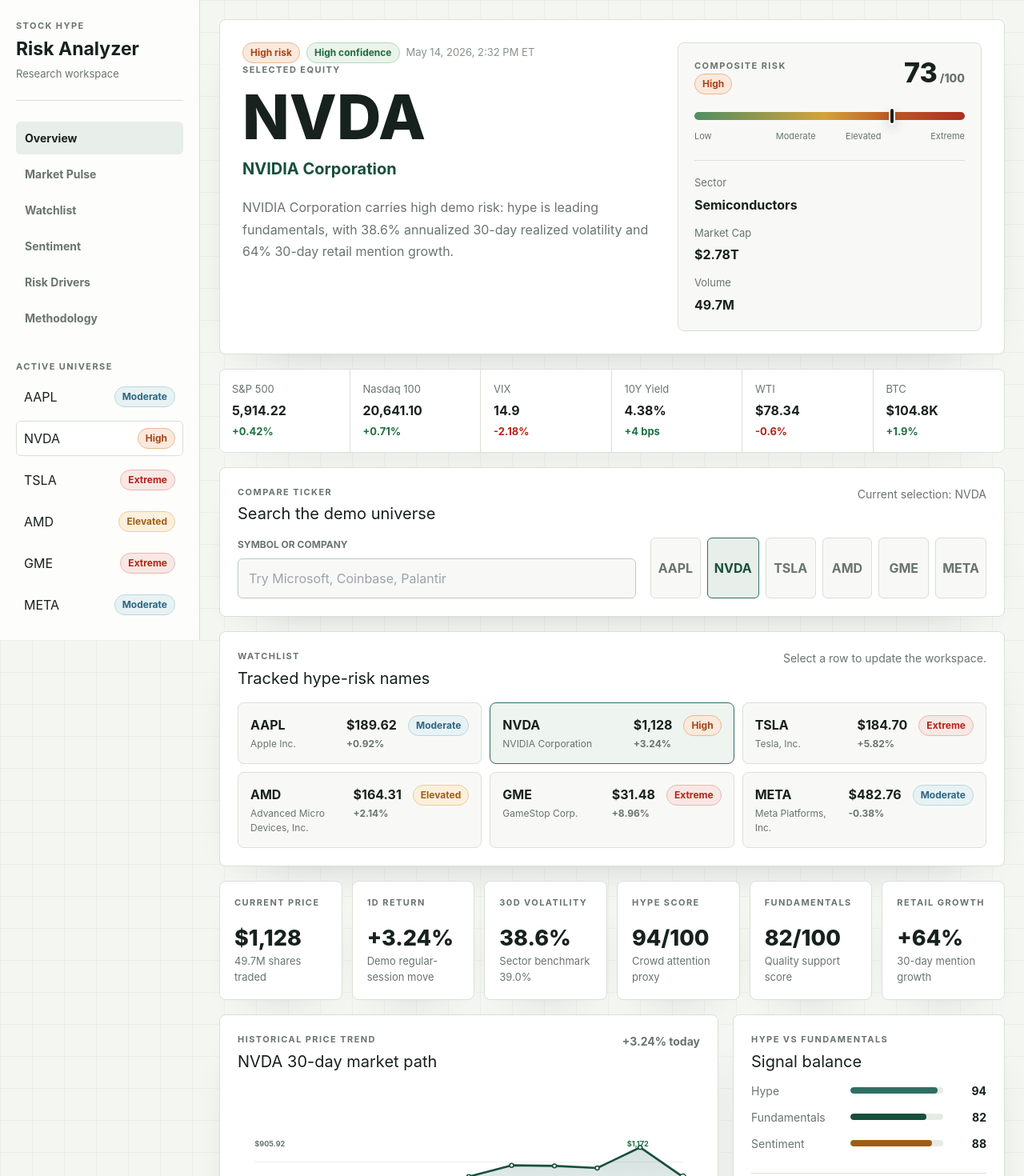
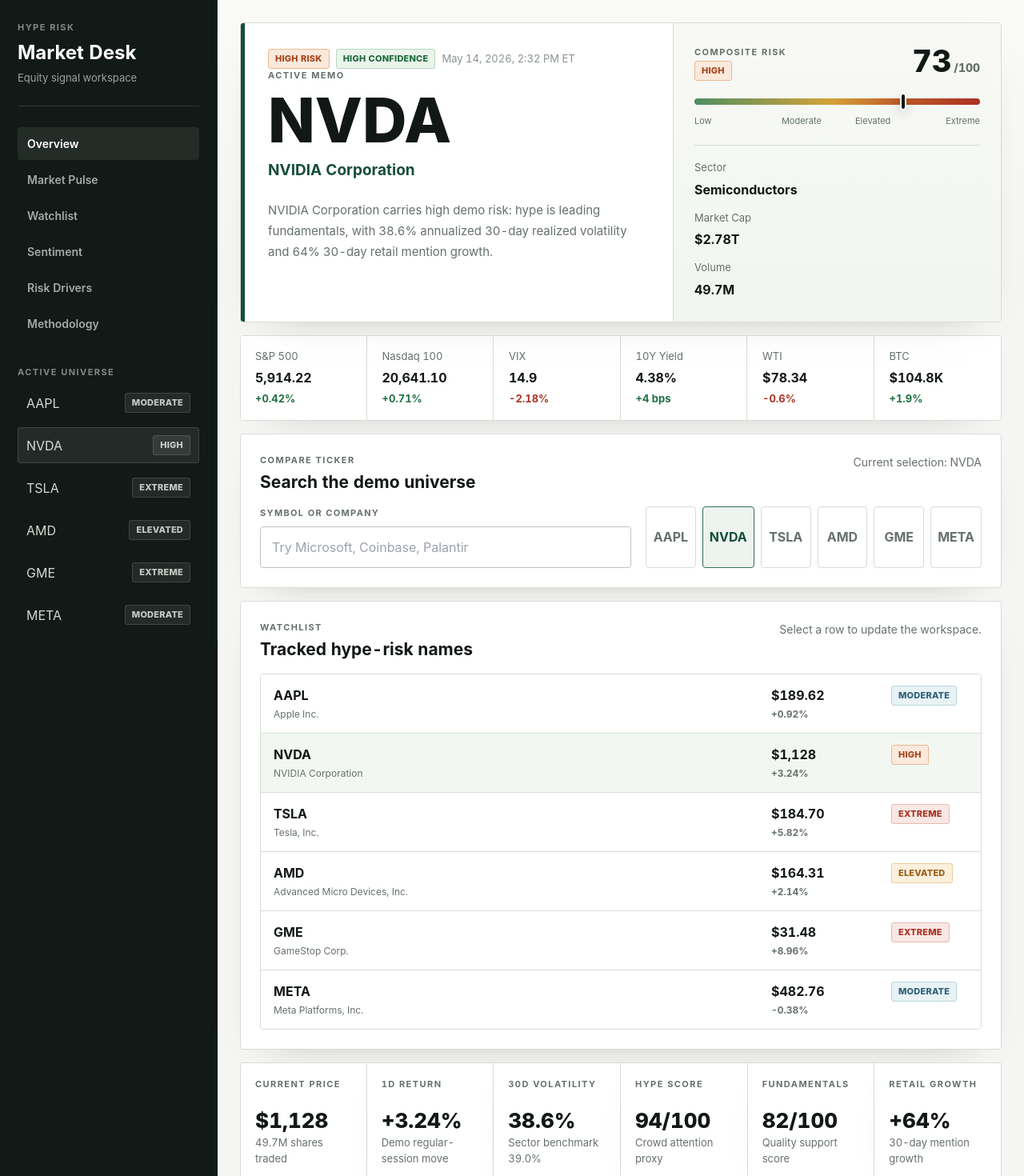
Before and after one commit to yanxinlii/stock-hype-risk-analyzer, a React (Vite) app: page / in a window 1280 px wide. Shown: the top 1470 px of the page at 80% size. Built offline with nearby package versions, Linux system fonts and the light colour scheme; the HTML template or start-up script is replaced by a standard one.

Commit message:
Refine market desk visual system

```diff
--- a/src/App.tsx
+++ b/src/App.tsx
@@ -380,9 +380,9 @@
     <div className="app-shell">
       <aside className="sidebar">
         <div className="brand-block">
-          <p>Stock Hype</p>
-          <h1>Risk Analyzer</h1>
-          <span>Research workspace</span>
+          <p>Hype Risk</p>
+          <h1>Market Desk</h1>
+          <span>Equity signal workspace</span>
         </div>
 
         <nav className="side-nav" aria-label="Dashboard sections">
@@ -421,7 +421,7 @@
                 <span className={confidenceClass(selected.confidence)}>{selected.confidence}</span>
                 <span className="timestamp">{selected.lastUpdated}</span>
               </div>
-              <p className="eyebrow">Selected Equity</p>
+              <p className="eyebrow">Active Memo</p>
               <h2>{selected.symbol}</h2>
               <p className="company-name">{selected.companyName}</p>
               <p className="hero-summary">{selected.riskSummary}</p>
--- a/src/index.css
+++ b/src/index.css
@@ -3,23 +3,27 @@
 @tailwind utilities;
 
 :root {
-  --canvas: #f4f6f2;
+  --canvas: #f5f6f3;
   --surface: #ffffff;
   --surface-soft: #f8f9f6;
-  --ink: #17211d;
-  --muted: #69746f;
-  --faint: #87928b;
-  --border: #d9dfd6;
-  --border-strong: #bfc9c0;
-  --forest: #184f3d;
-  --accent: #2f6f63;
-  --blue: #2c6683;
-  --amber: #a05d14;
-  --danger: #b42318;
-  --shadow: 0 22px 60px -48px rgba(23, 33, 29, 0.45);
+  --surface-tint: #eef2ed;
+  --ink: #121815;
+  --ink-soft: #28342f;
+  --muted: #66716c;
+  --faint: #8a948f;
+  --border: #d7ddd5;
+  --border-strong: #b9c4bb;
+  --nav: #111a16;
+  --forest: #174d3c;
+  --accent: #376c5d;
+  --blue: #2e617a;
+  --amber: #9b5d1c;
+  --danger: #a93425;
+  --shadow: 0 18px 50px -42px rgba(18, 24, 21, 0.5);
   font-family: Inter, ui-sans-serif, system-ui, -apple-system, BlinkMacSystemFont, "Segoe UI", sans-serif;
   color: var(--ink);
   background: var(--canvas);
+  font-variant-numeric: tabular-nums;
   font-synthesis: none;
   text-rendering: optimizeLegibility;
   -webkit-font-smoothing: antialiased;
@@ -38,11 +42,7 @@
   margin: 0;
   min-width: 320px;
   min-height: 100vh;
-  background:
-    linear-gradient(90deg, rgba(23, 33, 29, 0.03) 1px, transparent 1px),
-    linear-gradient(180deg, rgba(23, 33, 29, 0.03) 1px, transparent 1px),
-    var(--canvas);
-  background-size: 40px 40px;
+  background: linear-gradient(180deg, #fafbf8 0%, var(--canvas) 340px);
 }
 
 button,
@@ -60,9 +60,10 @@
 }
 
 .app-shell {
+  background: linear-gradient(90deg, var(--nav) 0 272px, transparent 272px);
   display: grid;
   min-height: 100vh;
-  grid-template-columns: 250px minmax(0, 1fr);
+  grid-template-columns: 272px minmax(0, 1fr);
 }
 
 .sidebar {
@@ -71,15 +72,15 @@
   display: flex;
   height: 100vh;
   flex-direction: column;
-  border-right: 1px solid var(--border);
-  background: rgba(255, 255, 255, 0.76);
-  padding: 24px 20px;
-  backdrop-filter: blur(16px);
+  border-right: 1px solid rgba(255, 255, 255, 0.1);
+  background: var(--nav);
+  color: #f4f7f2;
+  padding: 26px 22px;
 }
 
 .brand-block {
-  border-bottom: 1px solid var(--border);
-  padding-bottom: 22px;
+  border-bottom: 1px solid rgba(255, 255, 255, 0.13);
+  padding-bottom: 24px;
 }
 
 .brand-block p,
@@ -93,17 +94,22 @@
   text-transform: uppercase;
 }
 
+.brand-block p,
+.sidebar .label {
+  color: rgba(244, 247, 242, 0.5);
+}
+
 .brand-block h1 {
-  margin: 8px 0 6px;
-  color: var(--ink);
-  font-size: 23px;
-  font-weight: 740;
+  margin: 10px 0 6px;
+  color: #ffffff;
+  font-size: 24px;
+  font-weight: 720;
   letter-spacing: 0;
   line-height: 1.05;
 }
 
 .brand-block span {
-  color: var(--muted);
+  color: rgba(244, 247, 242, 0.62);
   font-size: 13px;
 }
 
@@ -114,19 +120,19 @@
 }
 
 .side-nav a {
-  border-radius: 6px;
-  color: var(--muted);
+  border-radius: 4px;
+  color: rgba(244, 247, 242, 0.65);
   font-size: 14px;
-  font-weight: 650;
-  padding: 10px 11px;
+  font-weight: 640;
+  padding: 10px 12px;
   text-decoration: none;
   transition: background 160ms ease, color 160ms ease;
 }
 
 .side-nav a:hover,
 .side-nav a[aria-current="page"] {
-  background: #e8eee9;
-  color: var(--ink);
+  background: rgba(255, 255, 255, 0.08);
+  color: #ffffff;
 }
 
 .sidebar-watch {
@@ -139,31 +145,37 @@
   align-items: center;
   background: transparent;
   border: 1px solid transparent;
-  border-radius: 6px;
-  color: var(--ink);
+  border-radius: 4px;
+  color: rgba(244, 247, 242, 0.86);
   display: flex;
   justify-content: space-between;
-  padding: 8px 9px;
+  padding: 9px 10px;
   text-align: left;
 }
 
 .sidebar-watch button:hover,
 .sidebar-watch button.is-active {
-  background: var(--surface);
-  border-color: var(--border);
+  background: rgba(255, 255, 255, 0.08);
+  border-color: rgba(255, 255, 255, 0.12);
+}
+
+.sidebar .risk-tag {
+  background: rgba(255, 255, 255, 0.08);
+  border-color: rgba(255, 255, 255, 0.12);
+  color: rgba(244, 247, 242, 0.78);
 }
 
 .workspace {
   min-width: 0;
-  padding: 24px;
+  padding: 28px;
 }
 
 .workspace-inner {
   display: flex;
   flex-direction: column;
-  gap: 18px;
+  gap: 16px;
   margin: 0 auto;
-  max-width: 1440px;
+  max-width: 1400px;
 }
 
 .hero-panel,
@@ -177,40 +189,54 @@
 }
 
 .hero-panel {
-  border-radius: 8px;
+  border-radius: 4px;
   display: grid;
-  gap: 24px;
-  grid-template-columns: minmax(0, 1fr) 380px;
-  padding: 28px;
+  gap: 30px;
+  grid-template-columns: minmax(0, 1fr) 410px;
+  overflow: hidden;
+  padding: 0;
+  position: relative;
+}
+
+.hero-panel::before {
+  background: var(--forest);
+  content: "";
+  inset: 0 auto 0 0;
+  position: absolute;
+  width: 5px;
 }
 
 .panel {
-  border-radius: 8px;
-  padding: 22px;
+  border-radius: 4px;
+  padding: 24px;
+}
+
+.hero-copy {
+  padding: 32px 0 32px 34px;
 }
 
 .hero-copy h2 {
   color: var(--ink);
-  font-size: clamp(42px, 6vw, 86px);
+  font-size: clamp(44px, 6vw, 82px);
   font-weight: 760;
   letter-spacing: 0;
-  line-height: 0.92;
-  margin: 16px 0 0;
+  line-height: 0.95;
+  margin: 12px 0 0;
 }
 
 .company-name {
   color: var(--forest);
-  font-size: 20px;
-  font-weight: 650;
-  margin: 14px 0 0;
+  font-size: 19px;
+  font-weight: 660;
+  margin: 12px 0 0;
 }
 
 .hero-summary {
   color: var(--muted);
-  font-size: 16px;
-  line-height: 1.72;
-  margin: 20px 0 0;
-  max-width: 760px;
+  font-size: 15px;
+  line-height: 1.74;
+  margin: 22px 0 0;
+  max-width: 720px;
 }
 
 .tag-row {
@@ -227,12 +253,12 @@
 
 .hero-context {
   align-self: stretch;
-  background: var(--surface-soft);
-  border: 1px solid var(--border);
-  border-radius: 8px;
+  background: linear-gradient(180deg, var(--surface-soft), #f2f5ef);
+  border-left: 1px solid var(--border);
+  border-radius: 0;
   display: grid;
   gap: 22px;
-  padding: 20px;
+  padding: 28px 26px;
 }
 
 .context-grid {
@@ -271,12 +297,14 @@
 .risk-tag,
 .quality-tag {
   border: 1px solid;
-  border-radius: 999px;
+  border-radius: 3px;
   display: inline-flex;
-  font-size: 12px;
-  font-weight: 720;
+  font-size: 11px;
+  font-weight: 760;
+  letter-spacing: 0.02em;
   line-height: 1;
-  padding: 6px 9px;
+  padding: 6px 8px;
+  text-transform: uppercase;
   width: fit-content;
 }
 
@@ -324,7 +352,7 @@
 
 .risk-gauge__score {
   color: var(--ink);
-  font-size: 34px;
+  font-size: 38px;
   font-weight: 760;
   line-height: 1;
   margin: 0;
@@ -339,7 +367,7 @@
 .risk-meter {
   background: linear-gradient(90deg, #4f8f62 0%, #d5a23a 48%, #bd5b26 72%, #ad3024 100%);
   border-radius: 999px;
-  height: 10px;
+  height: 8px;
   margin-top: 22px;
   position: relative;
 }
@@ -374,7 +402,7 @@
 }
 
 .market-strip {
-  border-radius: 8px;
+  border-radius: 4px;
   display: grid;
   gap: 1px;
   grid-template-columns: repeat(6, 1fr);
@@ -384,7 +412,7 @@
 .market-strip article {
   background: var(--surface);
   border-right: 1px solid var(--border);
-  padding: 15px;
+  padding: 16px 18px;
 }
 
 .market-strip article:last-child {
@@ -411,7 +439,8 @@
 
 .section-heading h2 {
   color: var(--ink);
-  font-size: 20px;
+  font-size: 21px;
+  font-weight: 720;
   line-height: 1.2;
   margin: 7px 0 0;
 }
@@ -442,19 +471,20 @@
 .search-field label {
   color: var(--muted);
   display: block;
-  font-size: 12px;
+  font-size: 11px;
   font-weight: 720;
   margin-bottom: 8px;
+  letter-spacing: 0.12em;
   text-transform: uppercase;
 }
 
 .search-field input {
-  background: var(--surface-soft);
+  background: #ffffff;
   border: 1px solid var(--border-strong);
-  border-radius: 6px;
+  border-radius: 4px;
   color: var(--ink);
   outline: none;
-  padding: 12px 13px;
+  padding: 13px 14px;
   width: 100%;
 }
 
@@ -466,7 +496,7 @@
 .search-results {
   background: var(--surface);
   border: 1px solid var(--border);
-  border-radius: 8px;
+  border-radius: 4px;
   box-shadow: 0 20px 50px -30px rgba(23, 33, 29, 0.45);
   margin-top: 8px;
   overflow: hidden;
@@ -508,9 +538,9 @@
 }
 
 .quick-tickers button {
-  background: var(--surface-soft);
+  background: #ffffff;
   border: 1px solid var(--border);
-  border-radius: 6px;
+  border-radius: 4px;
   color: var(--muted);
   font-weight: 720;
   padding: 12px 8px;
@@ -518,26 +548,37 @@
 
 .quick-tickers button:hover,
 .quick-tickers button.is-active {
-  background: #e8eee9;
+  background: #edf3ee;
   border-color: var(--accent);
   color: var(--forest);
 }
 
 .metric-grid {
   display: grid;
-  gap: 12px;
+  gap: 0;
   grid-template-columns: repeat(6, minmax(0, 1fr));
+  overflow: hidden;
 }
 
 .metric-card {
-  border-radius: 8px;
-  min-height: 140px;
-  padding: 18px;
+  border-left: 0;
+  border-radius: 0;
+  min-height: 132px;
+  padding: 18px 18px 16px;
+}
+
+.metric-card:first-child {
+  border-left: 1px solid var(--border);
+  border-radius: 4px 0 0 4px;
+}
+
+.metric-card:last-child {
+  border-radius: 0 4px 4px 0;
 }
 
 .metric-card strong {
   display: block;
-  font-size: 27px;
+  font-size: 26px;
   font-weight: 760;
   letter-spacing: 0;
   line-height: 1.05;
@@ -547,7 +588,7 @@
 .analysis-grid,
 .detail-grid {
   display: grid;
-  gap: 18px;
+  gap: 16px;
   grid-template-columns: minmax(0, 1.4fr) minmax(340px, 0.6fr);
 }
 
@@ -556,8 +597,11 @@
 }
 
 .chart-frame {
-  height: 340px;
+  background: linear-gradient(180deg, #ffffff 0%, var(--surface-soft) 100%);
+  border: 1px solid var(--border);
+  height: 350px;
   margin-top: 10px;
+  padding: 10px 8px 4px;
 }
 
 .price-chart {
@@ -575,7 +619,7 @@
   stroke: var(--forest);
   stroke-linecap: round;
   stroke-linejoin: round;
-  stroke-width: 3.5;
+  stroke-width: 3;
 }
 
 .chart-point {
@@ -613,7 +657,7 @@
   display: grid;
   font-size: 14px;
   gap: 12px;
-  grid-template-columns: 112px minmax(0, 1fr) 42px;
+  grid-template-columns: 112px minmax(0, 1fr) 40px;
 }
 
 .score-row strong {
@@ -624,9 +668,9 @@
 .score-track,
 .benchmark-track,
 .source-meter {
-  background: #e7ebe4;
+  background: #e5ebe4;
   border-radius: 999px;
-  height: 8px;
+  height: 7px;
   overflow: hidden;
 }
 
@@ -676,13 +720,13 @@
 .method-card,
 .signal-table article,
 .driver-list article {
-  background: var(--surface-soft);
+  background: #ffffff;
   border: 1px solid var(--border);
-  border-radius: 8px;
+  border-radius: 4px;
 }
 
 .source-card {
-  padding: 16px;
+  padding: 17px;
 }
 
 .source-card h3,
@@ -702,27 +746,32 @@
 
 .watchlist-grid {
   display: grid;
-  gap: 10px;
-  grid-template-columns: repeat(3, minmax(0, 1fr));
+  border: 1px solid var(--border);
+  border-radius: 4px;
+  overflow: hidden;
 }
 
 .watch-card {
   align-items: start;
-  background: var(--surface-soft);
-  border: 1px solid var(--border);
-  border-radius: 8px;
+  background: #ffffff;
+  border: 0;
+  border-bottom: 1px solid var(--border);
+  border-radius: 0;
   color: var(--ink);
   display: grid;
-  gap: 14px;
-  grid-template-columns: minmax(0, 1fr) auto auto;
-  padding: 15px;
+  gap: 18px;
+  grid-template-columns: minmax(0, 1fr) 132px 96px;
+  padding: 14px 16px;
   text-align: left;
+}
+
+.watch-card:last-child {
+  border-bottom: 0;
 }
 
 .watch-card:hover,
 .watch-card.is-active {
-  background: #eef4ef;
-  border-color: var(--accent);
+  background: #f3f7f2;
 }
 
 .watch-card strong,
@@ -740,7 +789,7 @@
   display: grid;
   gap: 14px;
   grid-template-columns: 44px minmax(0, 1fr);
-  padding: 16px;
+  padding: 17px;
 }
 
 .driver-list span {
@@ -776,12 +825,22 @@
 
 .method-grid {
   display: grid;
-  gap: 12px;
+  border: 1px solid var(--border);
+  border-radius: 4px;
+  gap: 0;
   grid-template-columns: repeat(4, minmax(0, 1fr));
+  overflow: hidden;
 }
 
 .method-card {
+  border: 0;
+  border-right: 1px solid var(--border);
+  border-radius: 0;
   padding: 16px;
+}
+
+.method-card:last-child {
+  border-right: 0;
 }
 
 .method-card p {
@@ -790,7 +849,7 @@
 
 .site-footer {
   align-items: center;
-  border-radius: 8px;
+  border-radius: 4px;
   display: flex;
   gap: 16px;
   justify-content: space-between;
@@ -803,6 +862,7 @@
 
 @media (max-width: 1180px) {
   .app-shell {
+    background: transparent;
     grid-template-columns: 1fr;
   }
 
@@ -828,23 +888,82 @@
     grid-template-columns: 1fr;
   }
 
-  .metric-grid,
+  .metric-grid {
+    grid-template-columns: repeat(3, minmax(0, 1fr));
+  }
+
   .method-grid {
-    grid-template-columns: repeat(3, minmax(0, 1fr));
+    grid-template-columns: repeat(2, minmax(0, 1fr));
+  }
+
+  .metric-card,
+  .metric-card:first-child,
+  .metric-card:last-child {
+    border-radius: 0;
+  }
+
+  .metric-card:first-child {
+    border-radius: 4px 0 0 0;
+  }
+
+  .metric-card:nth-child(3) {
+    border-radius: 0 4px 0 0;
+  }
+
+  .metric-card:nth-child(4) {
+    border-left: 1px solid var(--border);
+    border-radius: 0 0 0 4px;
+  }
+
+  .metric-card:last-child {
+    border-radius: 0 0 4px 0;
+  }
+
+  .method-card {
+    border-bottom: 1px solid var(--border);
+  }
+
+  .method-card:nth-child(2n) {
+    border-right: 0;
+  }
+
+  .method-card:nth-last-child(-n + 2) {
+    border-bottom: 0;
   }
 }
 
 @media (max-width: 760px) {
+  .sidebar {
+    padding: 18px 16px;
+  }
+
+  .brand-block {
+    padding-bottom: 18px;
+  }
+
+  .side-nav {
+    gap: 6px;
+    margin-top: 18px;
+  }
+
+  .side-nav a {
+    font-size: 13px;
+    padding: 9px 10px;
+  }
+
   .workspace {
     padding: 14px;
   }
 
-  .hero-panel,
   .panel {
     padding: 18px;
   }
 
-  .side-nav,
+  .hero-copy,
+  .hero-context {
+    padding: 22px 18px;
+  }
+
   .market-strip,
   .metric-grid,
   .source-grid,
@@ -855,6 +974,10 @@
 
   .quick-tickers {
     grid-template-columns: repeat(3, 1fr);
+  }
+
+  .side-nav {
+    grid-template-columns: repeat(2, minmax(0, 1fr));
   }
 
   .section-heading,
@@ -871,4 +994,32 @@
   .signal-table article {
     grid-template-columns: 1fr;
   }
+
+  .metric-card,
+  .metric-card:first-child,
+  .metric-card:last-child,
+  .metric-card:nth-child(4),
+  .method-card {
+    border-left: 1px solid var(--border);
+    border-radius: 0;
+  }
+
+  .metric-card:first-child,
+  .method-card:first-child {
+    border-radius: 4px 4px 0 0;
+  }
+
+  .metric-card:last-child,
+  .method-card:last-child {
+    border-radius: 0 0 4px 4px;
+  }
+
+  .hero-copy h2 {
+    font-size: 48px;
+  }
+
+  .chart-frame {
+    height: 290px;
+    padding: 6px 4px 0;
+  }
 }
```
